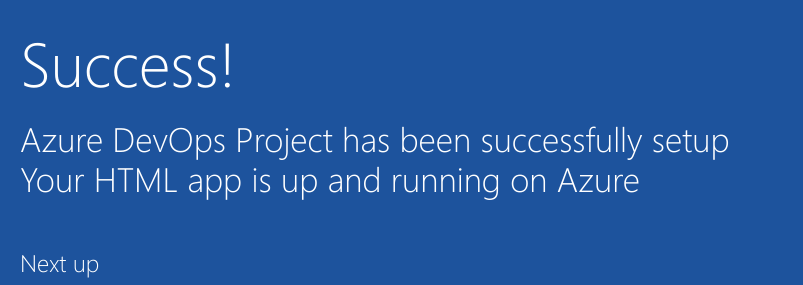
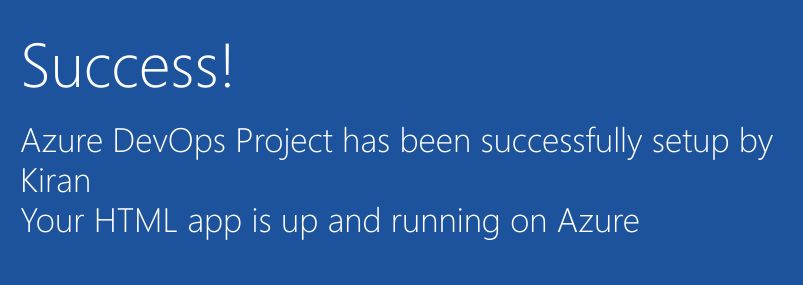
Before and after one commit to kiiran11/sf_sample-project, a plain HTML site: page index.html in a window 1280 px wide. Shown: the part 352-637 px from the top of the page, 205-1008 px from the left. Drawn offline with Linux system fonts and the light colour scheme.

Commit message:
Adding Feature1 changes

```diff
--- a/index.html
+++ b/index.html
@@ -19,7 +19,7 @@
         </div>
             <div class="content-body">
                 <div class="success-text">Success!</div>
-                <div class="description line-1"> Azure DevOps Project has been successfully setup</div>
+                <div class="description line-1"> Azure DevOps Project has been successfully setup by Kiran</div>
                 <div class="description line-2"> Your HTML app is up and running on Azure</div>
                 <div class="next-steps-container">
                     <div class="next-steps-header">Next up</div>
```
